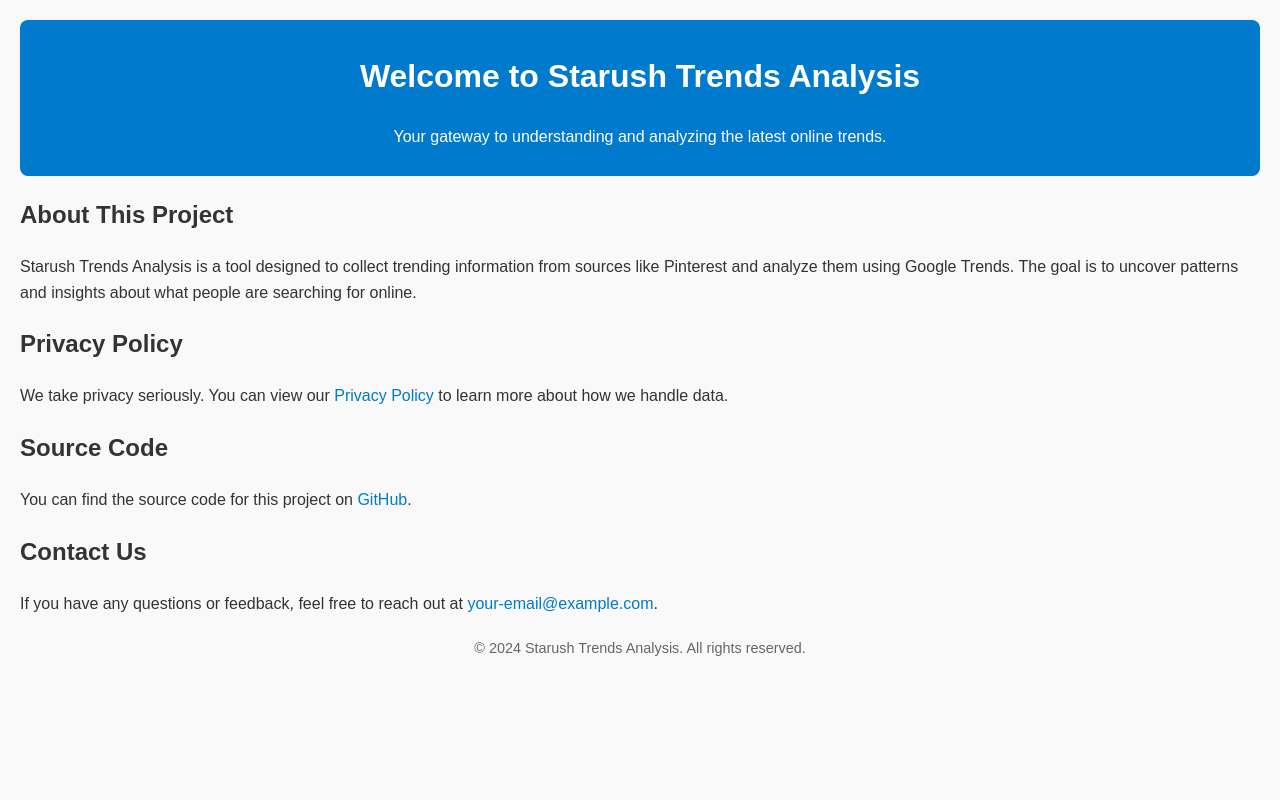
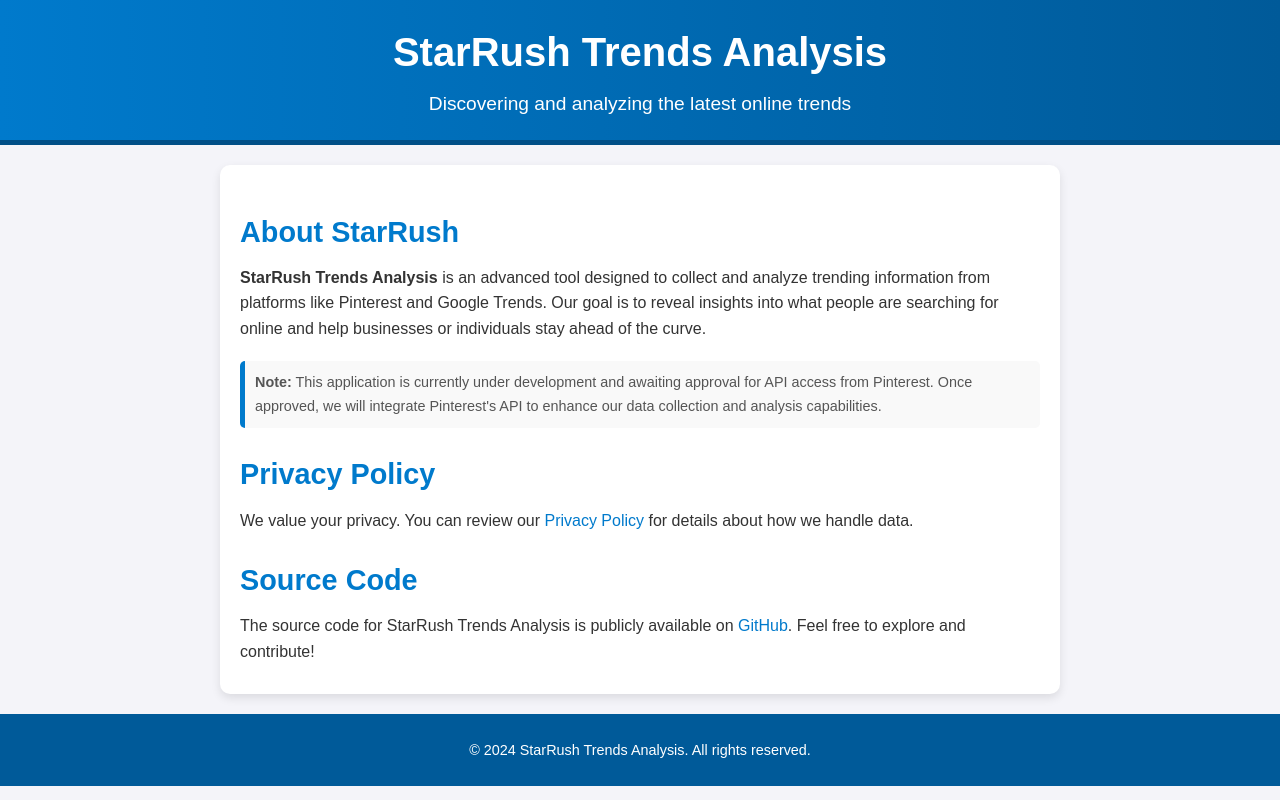
Before and after one commit to starush/StarRush-Trends-Analysis, a plain HTML site: page index.html in a window 1280 px wide. Drawn offline with Linux system fonts and the light colour scheme.

Commit message:
Update index.html

```diff
--- a/index.html
+++ b/index.html
@@ -3,25 +3,56 @@
 <head>
     <meta charset="UTF-8">
     <meta name="viewport" content="width=device-width, initial-scale=1.0">
-    <title>Starush Trends Analysis</title>
+    <title>StarRush Trends Analysis</title>
     <style>
         body {
-            font-family: Arial, sans-serif;
+            font-family: 'Arial', sans-serif;
+            margin: 0;
+            padding: 0;
+            background-color: #f4f4f9;
+            color: #333;
             line-height: 1.6;
-            margin: 0;
-            padding: 20px;
-            background-color: #f9f9f9;
-            color: #333;
         }
         header {
-            background: #007acc;
+            background: linear-gradient(90deg, #007acc, #005a99);
             color: #fff;
-            padding: 10px 20px;
+            padding: 20px;
             text-align: center;
-            border-radius: 8px;
+            border-bottom: 5px solid #004f87;
+        }
+        header h1 {
+            margin: 0;
+            font-size: 2.5em;
+            font-weight: bold;
+        }
+        header p {
+            margin: 5px 0 0;
+            font-size: 1.2em;
         }
         main {
-            margin-top: 20px;
+            max-width: 800px;
+            margin: 20px auto;
+            padding: 20px;
+            background: #fff;
+            border-radius: 10px;
+            box-shadow: 0 4px 10px rgba(0, 0, 0, 0.1);
+        }
+        main h2 {
+            color: #007acc;
+            font-size: 1.8em;
+            margin-bottom: 10px;
+        }
+        main p {
+            margin: 10px 0;
+        }
+        .note {
+            font-size: 0.9em;
+            color: #555;
+            background-color: #f9f9f9;
+            padding: 10px;
+            border-left: 5px solid #007acc;
+            margin: 20px 0;
+            border-radius: 5px;
         }
         a {
             color: #007acc;
@@ -31,38 +62,39 @@
             text-decoration: underline;
         }
         footer {
+            text-align: center;
+            padding: 10px;
             margin-top: 20px;
+            background: #005a99;
+            color: #fff;
             font-size: 0.9em;
-            text-align: center;
-            color: #666;
         }
     </style>
 </head>
 <body>
     <header>
-        <h1>Welcome to Starush Trends Analysis</h1>
-        <p>Your gateway to understanding and analyzing the latest online trends.</p>
+        <h1>StarRush Trends Analysis</h1>
+        <p>Discovering and analyzing the latest online trends</p>
     </header>
     <main>
         <section>
-            <h2>About This Project</h2>
-            <p>Starush Trends Analysis is a tool designed to collect trending information from sources like Pinterest and analyze them using Google Trends. The goal is to uncover patterns and insights about what people are searching for online.</p>
+            <h2>About StarRush</h2>
+            <p><strong>StarRush Trends Analysis</strong> is an advanced tool designed to collect and analyze trending information from platforms like Pinterest and Google Trends. Our goal is to reveal insights into what people are searching for online and help businesses or individuals stay ahead of the curve.</p>
+            <div class="note">
+                <strong>Note:</strong> This application is currently under development and awaiting approval for API access from Pinterest. Once approved, we will integrate Pinterest's API to enhance our data collection and analysis capabilities.
+            </div>
         </section>
         <section>
             <h2>Privacy Policy</h2>
-            <p>We take privacy seriously. You can view our <a href="privacy_policy.html">Privacy Policy</a> to learn more about how we handle data.</p>
+            <p>We value your privacy. You can review our <a href="privacy_policy.html">Privacy Policy</a> for details about how we handle data.</p>
         </section>
         <section>
             <h2>Source Code</h2>
-            <p>You can find the source code for this project on <a href="https://github.com/starush/StarRush-Trends-Analysis/" target="_blank">GitHub</a>.</p>
-        </section>
-        <section>
-            <h2>Contact Us</h2>
-            <p>If you have any questions or feedback, feel free to reach out at <a href="mailto:your-email@example.com">your-email@example.com</a>.</p>
+            <p>The source code for StarRush Trends Analysis is publicly available on <a href="https://github.com/starush/StarRush-Trends-Analysis/" target="_blank">GitHub</a>. Feel free to explore and contribute!</p>
         </section>
     </main>
     <footer>
-        <p>© 2024 Starush Trends Analysis. All rights reserved.</p>
+        <p>© 2024 StarRush Trends Analysis. All rights reserved.</p>
     </footer>
 </body>
 </html>
```
